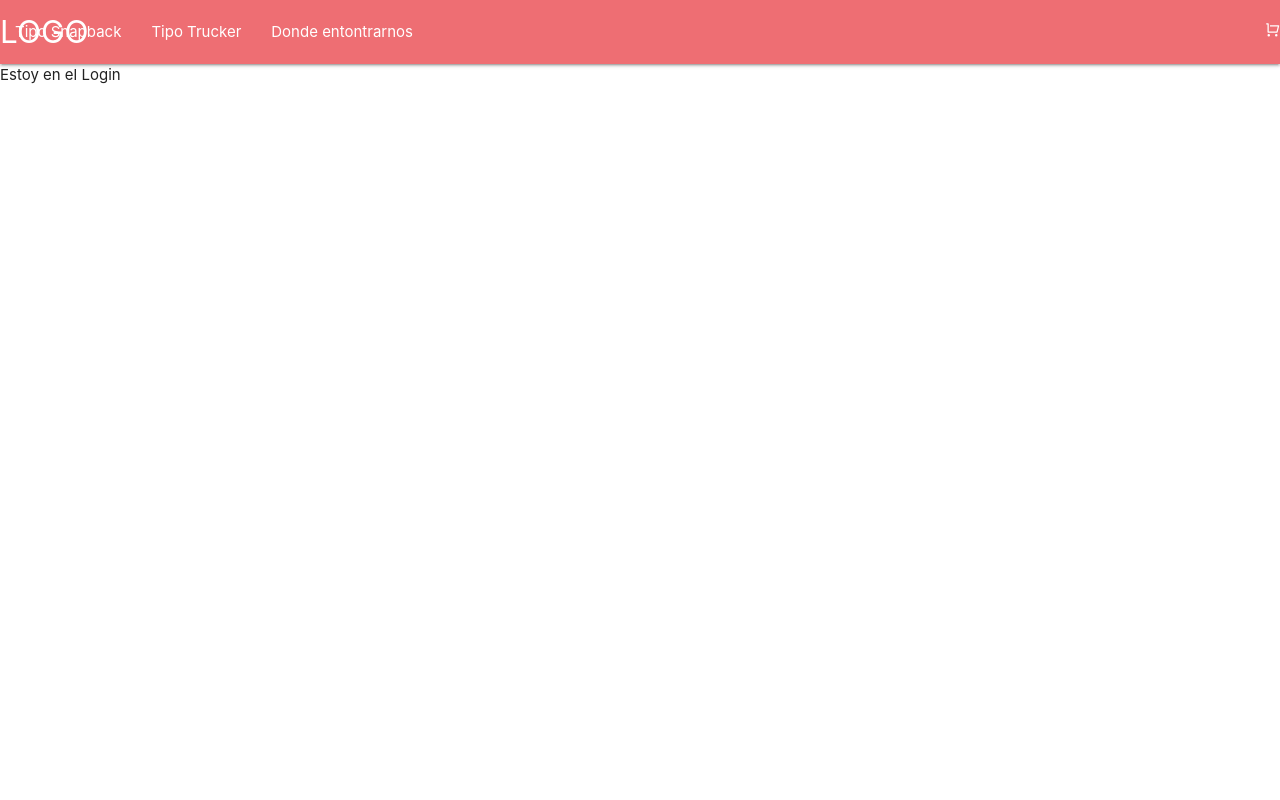
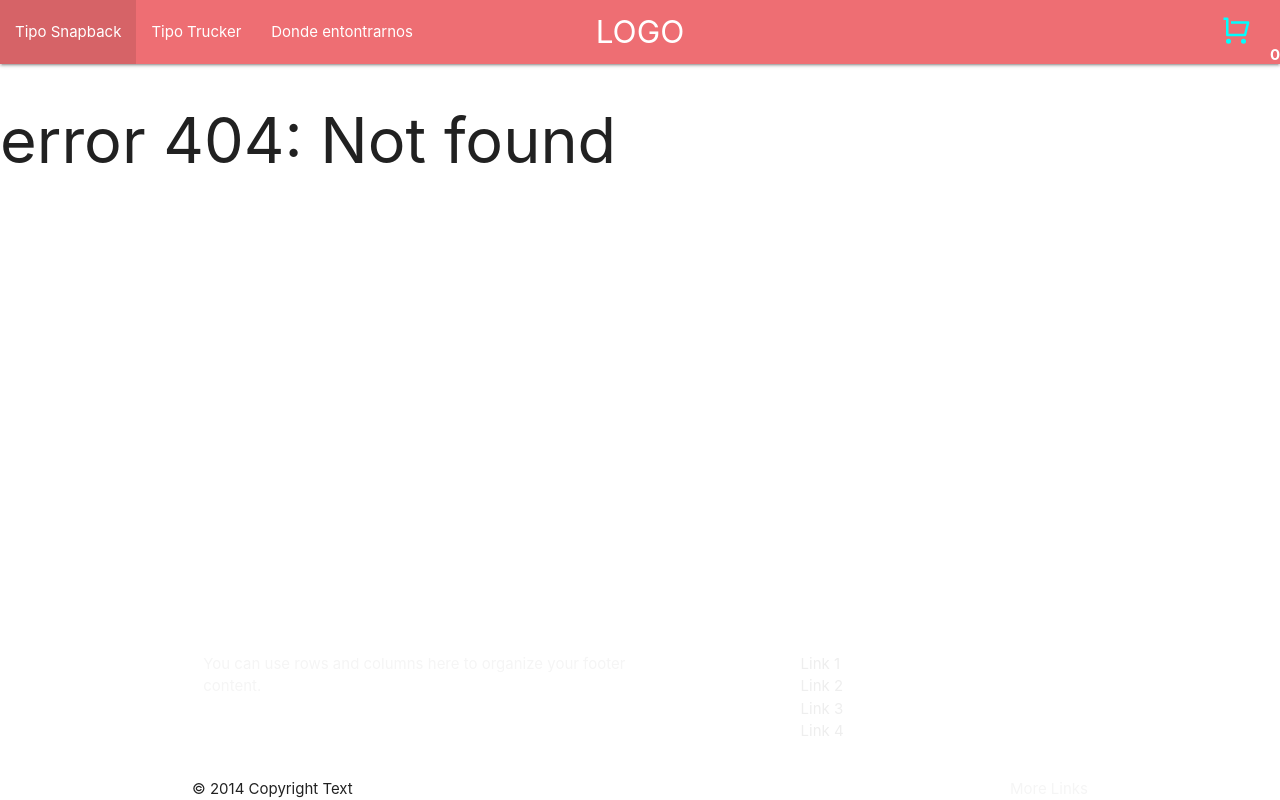
Before and after one commit to alexisgmontana/curso-react, a React (Create React App) app: page /login in a window 1280 px wide. Built offline with nearby package versions, Linux system fonts and the light colour scheme.

Commit message:
cambios PreEntrega 2

```diff
--- a/src/App.js
+++ b/src/App.js
@@ -2,22 +2,27 @@
 import ItemListContainer from "./Components/ItemListContainer/ItemListContainer";
 import { BrowserRouter, Routes, Route} from "react-router-dom"
 import Navbar from "./Components/Navbar/Navbar";
-import Login from "./Components/Login/Login";
-import { RiH1 } from "react-icons/ri";
+import Footer from "./Components/Footer/Footer";
+import Cart from "./Components/Cart/Cart";
 
 function App() {
   return (
+    <div style={{ height: "100vh" }}>
       <BrowserRouter>
-      <Navbar />
+        <Navbar>
+        <Footer>
         <Routes>
 
           <Route path="/" element= {<ItemListContainer />} />
-        <Route path="/login" element= { <Login /> } />
+          <Route path="/cart" element= { <Cart /> } />
 
           <Route path="*" element= {<h1> error 404: Not found </h1>} />
 
         </Routes>
+        </Footer>
+        </Navbar>
       </BrowserRouter>
+    </div>
   );
 }
 
--- /dev/null
+++ b/src/Components/Cart/Cart.jsx
@@ -0,0 +1,8 @@
+
+const Cart = () => {
+  return (
+    <div>Estas en el carro de compras</div>
+  )
+}
+
+export default Cart
--- a/src/Components/CartWidget/CartWidget.jsx
+++ b/src/Components/CartWidget/CartWidget.jsx
@@ -3,10 +3,11 @@ import { RiShoppingCartLine } from 'react-icons/ri'
 const CartWidget = () => {
   return (
     <div className='right'>
-        <a href="#"> <RiShoppingCartLine /> </a>
-    <div>
-        <span>0</span>
-    </div>
+        <a href="#"> <RiShoppingCartLine style={{
+          fontSize: "2rem",
+          color: "aqua",
+          margin: "1rem" }}/> </a>
+        <span style={{fontWeight: "bold"}}>0</span>
     </div>
   )
 }
--- /dev/null
+++ b/src/Components/Footer/Footer.css
@@ -0,0 +1,5 @@
+.footerPosition{
+    position: absolute;
+    bottom: 0;
+    width: 100%;
+}
--- /dev/null
+++ b/src/Components/Footer/Footer.jsx
@@ -0,0 +1,37 @@
+import "./Footer.css"
+import "materialize-css/dist/css/materialize.min.css"
+
+const Footer = ( {children} ) => {
+  return (
+    <div>
+      { children }
+      <footer class="page-footer" className="footerPosition">
+        <div class="container">
+          <div class="row">
+            <div class="col l6 s12">
+              <h5 class="white-text">Footer Content</h5>
+              <p class="grey-text text-lighten-4">You can use rows and columns here to organize your footer content.</p>
+            </div>
+            <div class="col l4 offset-l2 s12">
+              <h5 class="white-text">Links</h5>
+              <ul>
+                <li><a class="grey-text text-lighten-3" href="#!">Link 1</a></li>
+                <li><a class="grey-text text-lighten-3" href="#!">Link 2</a></li>
+                <li><a class="grey-text text-lighten-3" href="#!">Link 3</a></li>
+                <li><a class="grey-text text-lighten-3" href="#!">Link 4</a></li>
+              </ul>
+            </div>
+          </div>
+        </div>
+        <div class="footer-copyright">
+          <div class="container">
+          © 2014 Copyright Text
+          <a class="grey-text text-lighten-4 right" href="#!">More Links</a>
+          </div>
+        </div>
+      </footer>
+    </div>
+  )
+}
+
+export default Footer
--- /dev/null
+++ b/src/Components/ItemCount/ItemCount.jsx
@@ -0,0 +1,32 @@
+import { useState } from "react";
+
+const ItemCount = ({ stock, initial=1, onAdd }) => {
+  const [contador, setContador] = useState(initial);
+
+  const sumar = () => {
+    if (contador < stock) {
+      setContador(contador + 1);
+    }
+  };
+
+  const restar = () => {
+    if (contador > 1) {
+      setContador(contador - 1);
+    }
+  };
+
+  return (
+    <div>
+
+      <h2>{contador}</h2>
+
+      <button onClick={sumar}>Sumar</button>
+
+      <button onClick={restar}>Restar</button>
+
+      <button onClick={ ()=> onAdd(contador) }>Agregar al carrito</button>
+    </div>
+  );
+};
+
+export default ItemCount;
--- a/src/Components/ItemListContainer/ItemListContainer.jsx
+++ b/src/Components/ItemListContainer/ItemListContainer.jsx
@@ -1,3 +1,4 @@
+import ItemCount from "../ItemCount/ItemCount";
 
 const ItemListContainer = ({ greeting }) => {
     return (
--- a/src/Components/Login/Login.jsx
+++ /dev/null
@@ -1,8 +0,0 @@
-
-const Login = () => {
-  return (
-    <div>Estoy en el Login</div>
-  )
-}
-
-export default Login
--- a/src/Components/Navbar/Navbar.jsx
+++ b/src/Components/Navbar/Navbar.jsx
@@ -1,13 +1,13 @@
 
 import CartWidget from "../CartWidget/CartWidget"
-import 'materialize-css/dist/css/materialize.min.css'
+import "materialize-css/dist/css/materialize.min.css"
 
 const Navbar = ({children}) => {
   return (
     <div>
       <nav>
         <div className="nav-wrapper">
-          <a href="#" className="brand-logo">
+          <a href="#" className="brand-logo center">
             LOGO
           </a>
           <ul id="nav-mobile" className="hide-on-med-and-down">
```
Also changed, not shown: src/Components/ConsumiendoApi/ConsumiendoApi.jsx (deleted, +0 -27 lines), src/Components/ItemDetailContainer/ItemDetailContainer.jsx (added, +18 -0 lines), src/productsMock.js (added, +74 -0 lines). Lines whose indentation alone changed are shown as unchanged.
